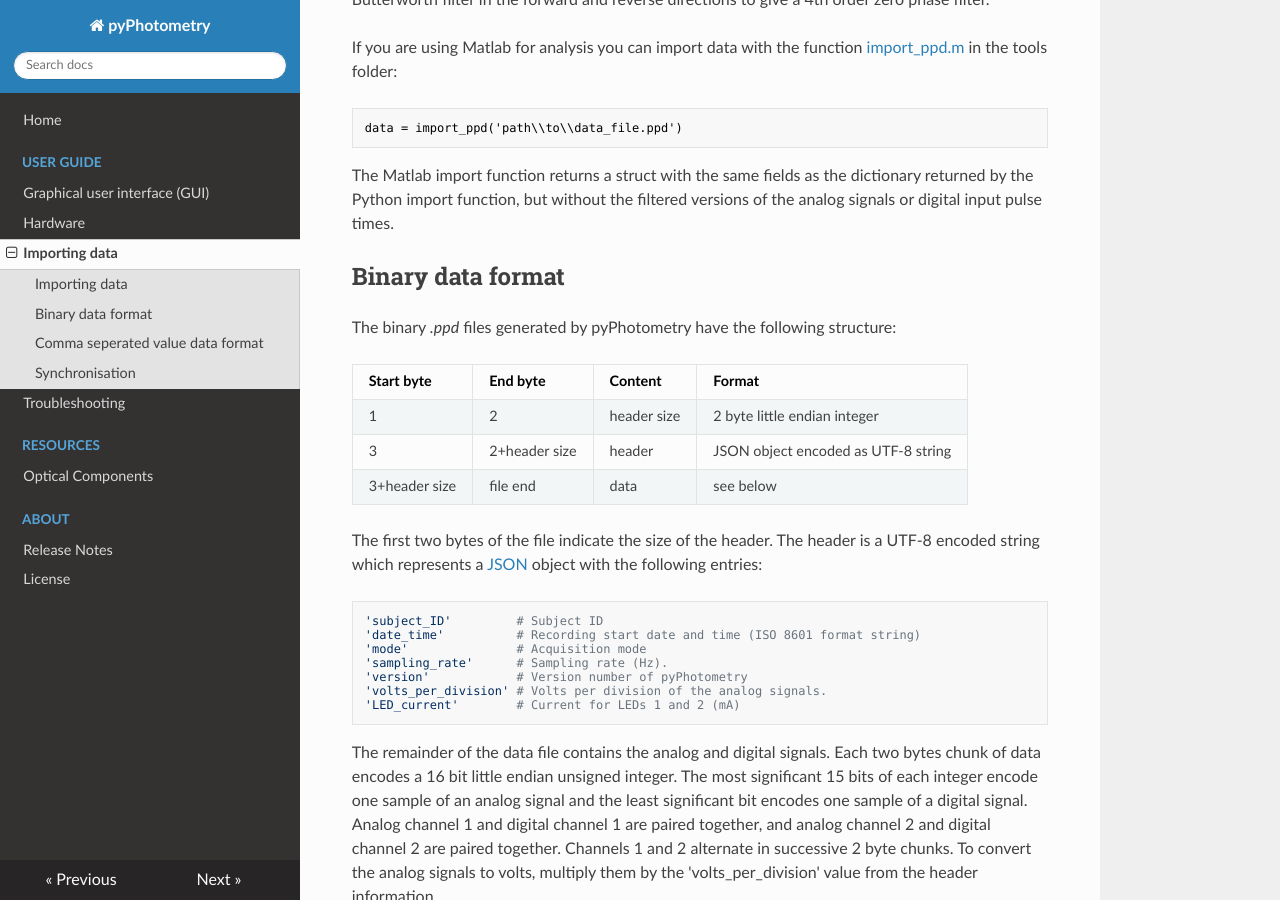
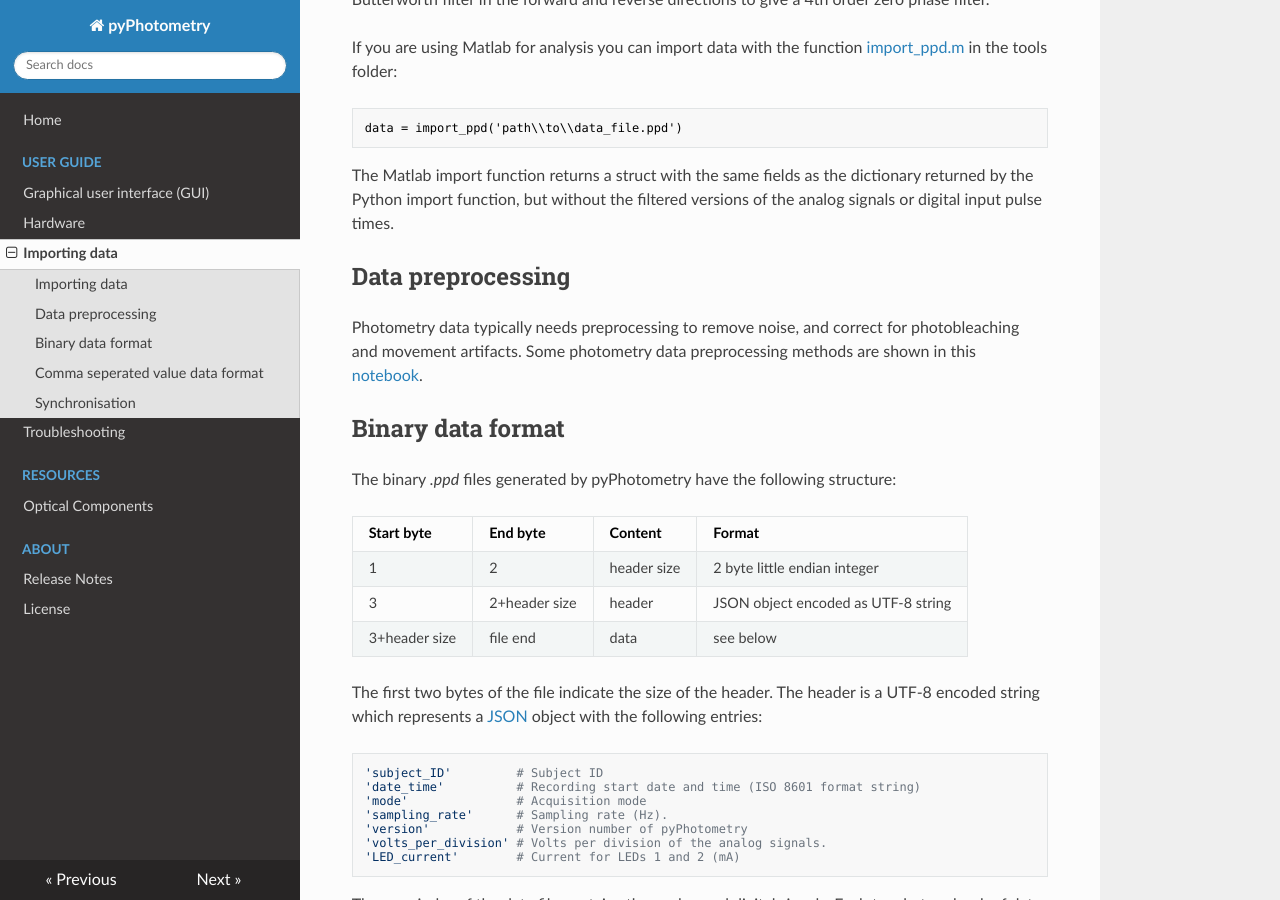
Before and after one commit to pyPhotometry/docs, an MkDocs documentation site: the page built from docs/user-guide/importing-data.md, in a window 1280 px wide and 900 px high, scrolled down 1072 px. Built offline with MkDocs 1.6.1, drawn with Linux system fonts in a browser that asks for light colours; nearby versions of some CDN libraries.

Commit message:
Added link to data preprocessing notebook.

````diff
--- a/docs/user-guide/importing-data.md
+++ b/docs/user-guide/importing-data.md
@@ -46,6 +46,10 @@ If you are using Matlab for analysis you can import data with the function [impo
 data = import_ppd('path\\to\\data_file.ppd')
 ```
 The Matlab import function returns a struct with the same fields as the dictionary returned by the Python import function, but without the filtered versions of the analog signals or digital input pulse times.
+
+## Data preprocessing
+
+Photometry data typically needs preprocessing to remove noise, and correct for photobleaching and movement artifacts.  Some photometry data preprocessing methods are shown in this [notebook](https://github.com/ThomasAkam/photometry_preprocessing/blob/master/Photometry%20data%20preprocessing.ipynb).
 
 ## Binary data format
 
````
